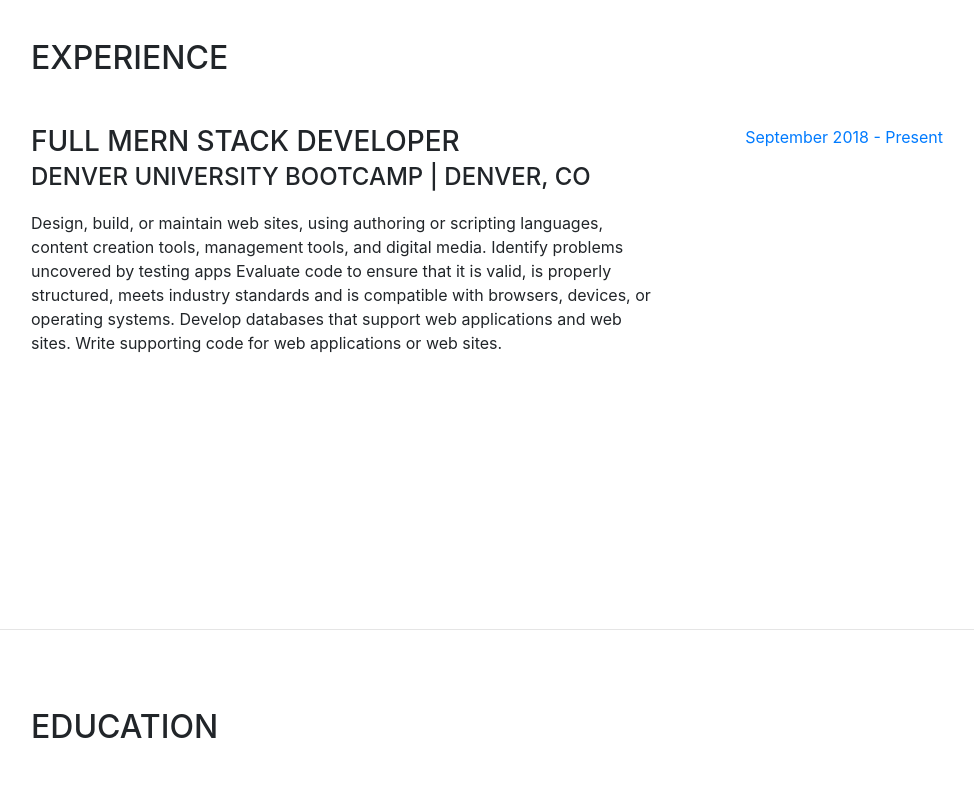
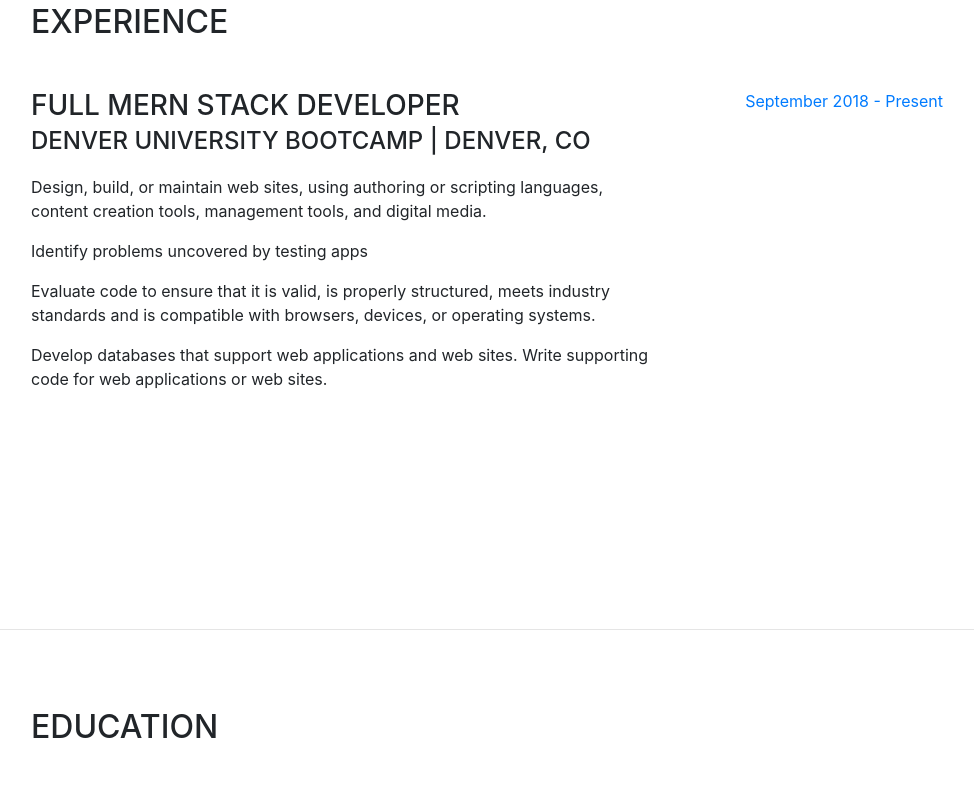
Before and after one commit to MichaelSingarayar/MichaelSingarayar.github.io, a website with bundled scripts: page index.html in a window 1280 px wide. Shown: the part 972-1764 px from the top of the page, without its empty margins (289-1263 px from the left). Built offline with nearby package versions, Linux system fonts and the light colour scheme; a web font is replaced by a local one.

Commit message:
Fixed more grammer

```diff
--- a/index.html
+++ b/index.html
@@ -101,12 +101,11 @@
             <h3 class="mb-0">Full MERN Stack Developer
             </h3>
             <div class="subheading mb-3">Denver University BootCamp | Denver, CO</div>
-            <p>Design, build, or maintain web sites, using authoring or scripting languages, content
-              creation tools, management tools, and digital media.
-              Identify problems uncovered by testing apps
-              Evaluate code to ensure that it is valid, is properly structured, meets industry
-              standards and is compatible with browsers, devices, or operating systems.
-              Develop databases that support web applications and web sites.
+            <p>Design, build, or maintain web sites, using authoring or scripting languages, content creation tools, management tools, and digital media.</p>
+             <p>Identify problems uncovered by testing apps</p>
+             <p>Evaluate code to ensure that it is valid, is properly structured, meets industry
+              standards and is compatible with browsers, devices, or operating systems.</p>
+              <p>Develop databases that support web applications and web sites.
               Write supporting code for web applications or web sites.</p>
           </div>
           <div class="resume-date text-md-right">
@@ -217,13 +216,13 @@
     <section class="resume-section p-3 p-lg-5 d-flex flex-column" id="interests">
       <div class="my-auto">
         <h2 class="mb-5">Interests</h2>
-        <p>Apart from learning to be a web developer, I enjoy cooking and trying out new restaurnats and bars. In the
+        <p>Apart from learning to be a web developer, I enjoy cooking and trying out new restaurants and bars. In the
           winter, I like to go snowboarding. During the warmer months here in Colorado, I enjoy mountain biking, fly
           fishing
           and paddleboarding.</p>
         <p class="mb-0">Other times, I follow a number of sci-fi, fantasy, comic book genre movies and television
           shows,
-          I used to be a chef and now  I am exploring the latest technology
+          I used to be a chef and now am exploring the latest technology
           advancements in the back-end web development world.</p>
       </div>
     </section>
```
